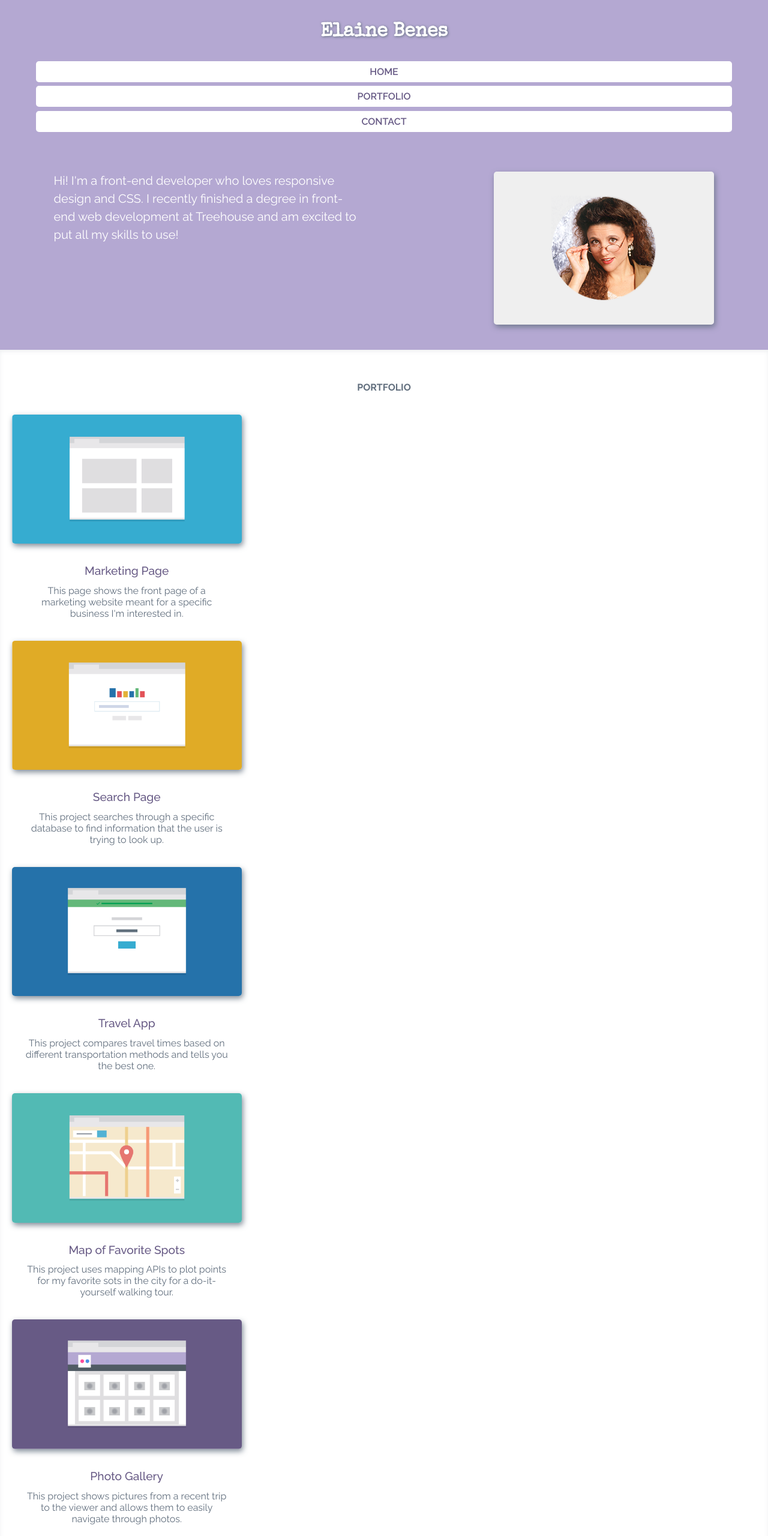
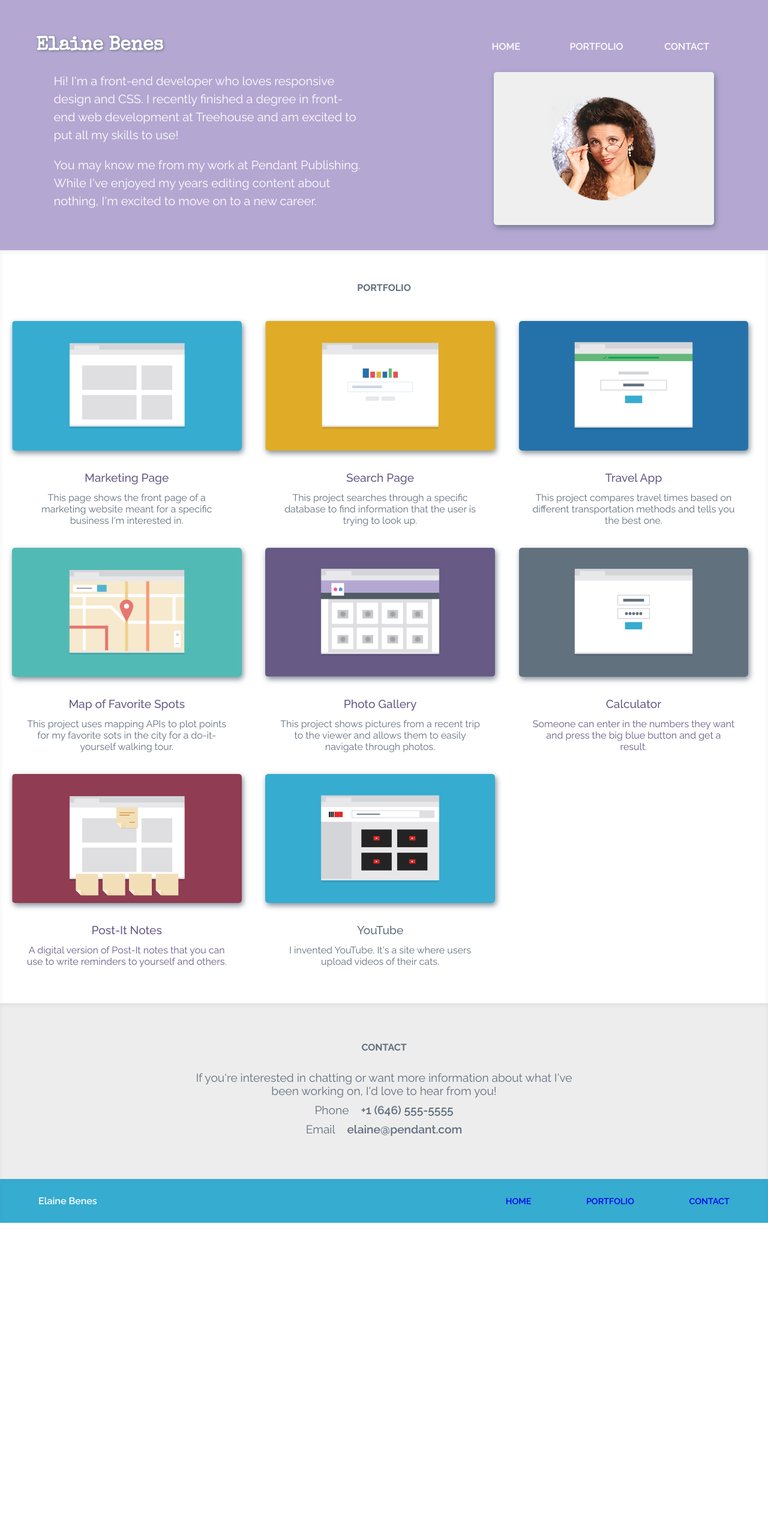
Before and after one commit to nicoalprice/css-to-sass, a plain HTML site: page index.html in a window 1280 px wide. Shown: the top 2560 px of the page at 60% size. After the commit the page ends 2038 px from the top, so only its background shows below. Drawn offline with nearby package versions, Linux system fonts and the light colour scheme.

Commit message:
media queries

```diff
--- a/scss/_layout/_footer.scss
+++ b/scss/_layout/_footer.scss
@@ -1,5 +1,13 @@
 
 /* ========== FOOTER ========== */
+
+  .main-footer {
+      @media #{$break-narrow} {
+        display: flex;
+        flex-flow: row nowrap;
+        justify-content: space-between;
+    }
+}
 
 footer {
     padding: 11px 16px;
@@ -27,6 +35,9 @@ footer p {
 
     @media #{$break-narrow} {
         margin-right: auto;
+        display: flex;
+        flex-flow: row nowrap;
+        justify-content: space-between;
     }
 }
 
@@ -51,6 +62,9 @@ footer a:visited {
         align-self: center;
         min-width: 35%;
         max-width: 50%;
+        display: flex;
+        flex-flow: row nowrap;
+        justify-content: space-between;
     }
 }
 
--- a/scss/_layout/_header.scss
+++ b/scss/_layout/_header.scss
@@ -4,6 +4,10 @@ header {
     width: 100%;
     background: #b4a8d2;
     padding-top: 1em;
+
+    @media #{$break-narrow} {
+        padding-top: 60px;
+    }
 }
 
 .name {
@@ -12,6 +16,12 @@ header {
     padding-bottom: 10px;
     color: white;
     text-shadow: 1px 1px 4px #626f7e;
+
+    @media #{$break-wide} {
+        float: left;
+        margin: 0;
+        padding-left: 60px;
+    }
 }
 
 /* ----- Navigation ----- */
@@ -19,6 +29,21 @@ header {
 .main-nav {
     text-align: center;
     width: 100%;
+
+    @media #{$break-narrow} {
+        display: inline-flex;
+        width: 50%;
+    }
+
+@media #{$break-medium} {
+    max-width: 55%;
+    }
+
+    @media #{$break-wide} {
+        float: right;
+        max-width: 40%;
+        padding-right: 60px;
+    }
 }
 
 .main-nav li {
@@ -31,17 +56,33 @@ header {
     padding: 8px 0;
     margin-bottom: .4em;
     border-radius: 5px;
+
+    @media #{$break-narrow} {
+        background: #b4a8d2;
+    }
 }
 
 .main-nav a {
     color: #675a85;
     padding: 4px 10px; /* increase size of clickable area */
+
+    @media #{$break-narrow} {
+         color: white;
+    }
 }
 
 .main-nav li:active {
     box-shadow: 1px 1px 6px rgba(98,111,126,0.3) inset;
+
+    @media #{$break-narrow} {
+        box-shadow: none;
+    }
 }
 
 .main-nav a:visited {
     color: #b4a8d2;
+
+    @media #{$break-narrow} {
+        color: #675a85;
+    }
 }
--- a/scss/_layout/_main-content.scss
+++ b/scss/_layout/_main-content.scss
@@ -63,6 +63,11 @@
 
 #hidden-intro-content {
     display: none;
+
+    @media #{$break-wide} {
+        display: inline-block;
+        padding-top: 20px;
+    }
 }
 
 /* ----- Portfolio ----- */
@@ -75,6 +80,13 @@
 
 .portfolio p {
     margin: 0 10%;
+}
+
+.portfolio-projects {
+    @media #{$break-wide} {
+        display: flex;
+        flex-wrap: wrap;
+    }
 }
 
 .project {
@@ -146,6 +158,12 @@
     }
 }
 
+  .contact p:last-child {
+      @media #{$break-wide} {
+        padding-bottom: 0;
+    }
+}
+
 #phone,
 #email
   {
--- a/scss/style.scss
+++ b/scss/style.scss
@@ -8,34 +8,6 @@
 
 @media (min-width: 768px) {
 
-    /* -- tablet header -- */
-
-    header {
-        padding-top: 60px;
-    }
-
-    .main-nav {
-        display: inline-flex;
-        width: 50%;
-    }
-
-    .main-nav li {
-        background: #b4a8d2;
-    }
-
-    .main-nav li:active {
-    box-shadow: none;
-}
-
-    .main-nav a {
-        color: white;
-    }
-
-    .main-nav a:visited {
-        color: #675a85;
-    }
-
-
     /* -- tablet portfolio -- */
 
     .portfolio-projects {
@@ -43,9 +15,7 @@
         flex-wrap: wrap;
     }
 
-
     /* -- tablet contact -- */
-
 
     .contact p:nth-child(2) {
         padding-bottom: 60px;
@@ -54,67 +24,3 @@
     .contact p:last-child {
         padding-bottom: 0;
     }
-
-    /* -- tablet footer -- */
-
-
-    .main-footer,
-    .footer-nav,
-    .footer-name {
-        display: flex;
-        flex-flow: row nowrap;
-        justify-content: space-between;
-    }
-
-}
-
-/* ---- In-Between Screens ---- */
-
-/* -- fixes crowded nav menu for some screen size -- */
-@media (min-width: 900px) {
-
-    .main-nav {
-        max-width: 55%;
-    }
-
-}
-
-/* ----- Desktops ----- */
-
-@media (min-width: 1024px) {
-
-
-    /* -- desktop header -- */
-
-    .name   {
-        float: left;
-        margin: 0;
-        padding-left: 60px;
-    }
-
-    .main-nav {
-        float: right;
-        max-width: 40%;
-        padding-right: 60px;
-    }
-
-    #hidden-intro-content {
-        display: inline-block;
-        padding-top: 20px;
-    }
-
-    /* -- desktop portfolio -- */
-
-    .portfolio-projects {
-        display: flex;
-        flex-wrap: wrap;
-    }
-
-    /* -- desktop contact -- */
-
-
-    .contact p:last-child {
-        padding-bottom: 0;
-    }
-
-}
```
Also changed, not shown: css/application.css, css/style.css, 2 other files.
